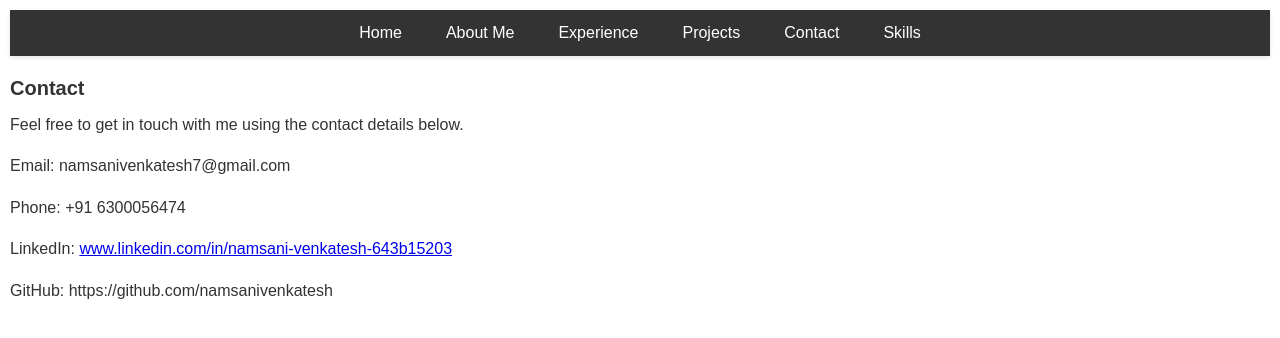
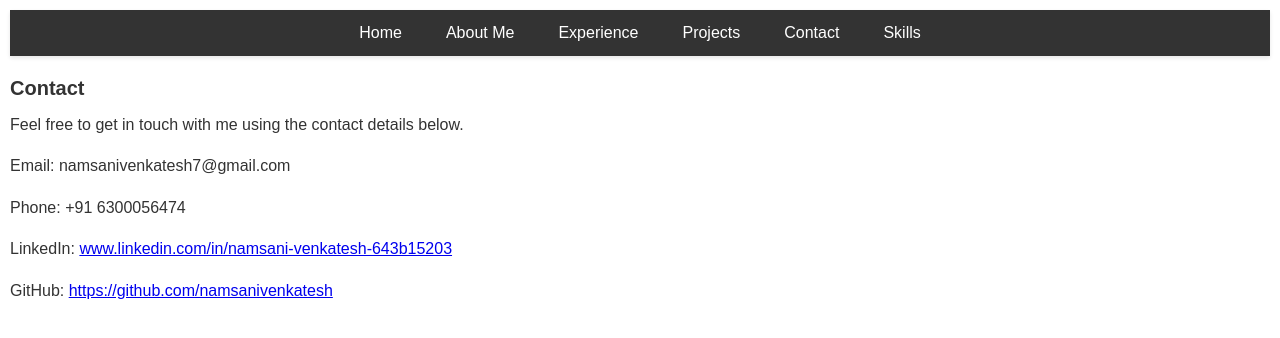
Before and after one commit to namsanivenkatesh/personalwebsite, a plain HTML site: page contact.html in a window 1280 px wide. Drawn offline with Linux system fonts and the light colour scheme.

Commit message:
Update contact.html

```diff
--- a/contact.html
+++ b/contact.html
@@ -28,4 +28,4 @@
       <p>Email: namsanivenkatesh7@gmail.com</p>
       <p>Phone: +91 6300056474</p>
       <p>LinkedIn: <a href="www.linkedin.com/in/namsani-venkatesh-643b15203">www.linkedin.com/in/namsani-venkatesh-643b15203</a></p>
-      <p>GitHub: https://github.com/namsanivenkatesh</p>
+      <p>GitHub: <a href="https://github.com/namsanivenkatesh">https://github.com/namsanivenkatesh</a></p>
```
